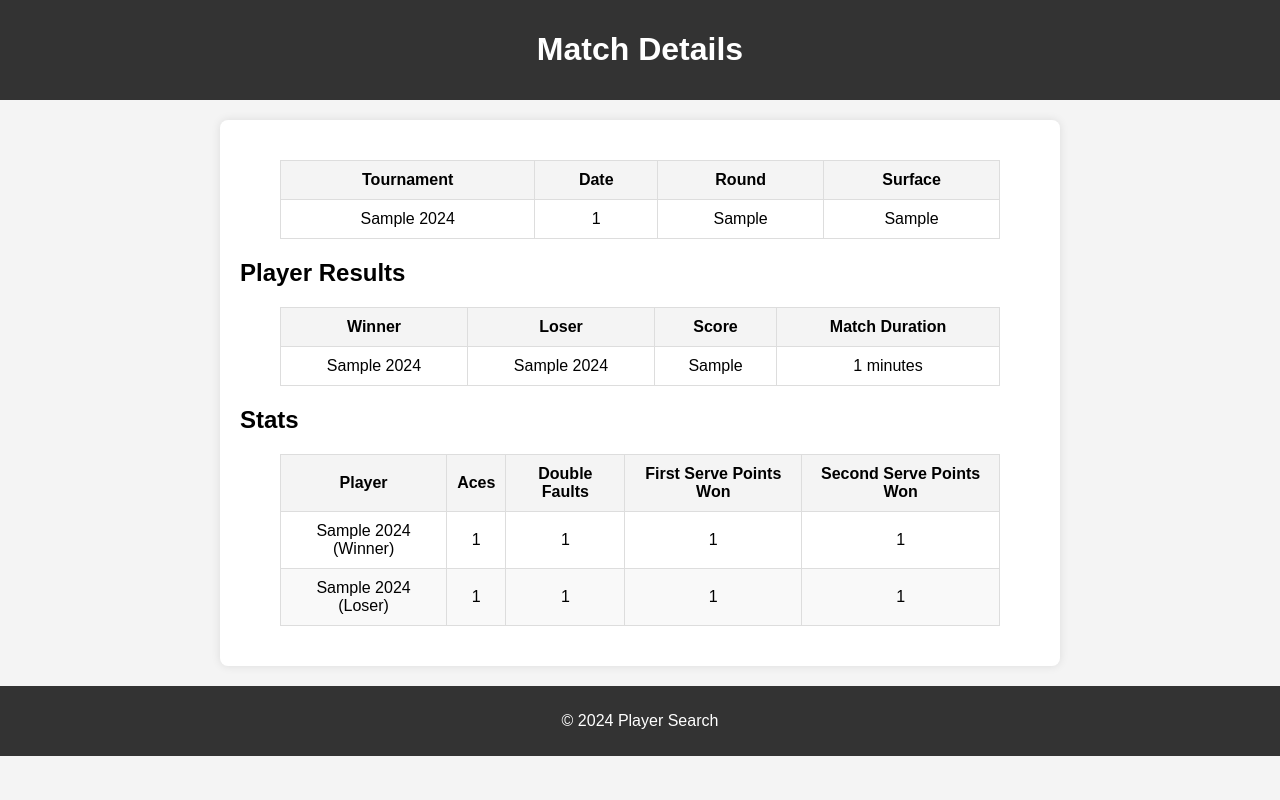
After one commit to ryanmuenker/django-tennis-website, a Django app: page /players/match/1/2024/ in a window 1280 px wide. The commit adds this page. Run offline with Django 5.2, Linux system fonts and the light colour scheme; tables that the repository leaves empty hold one stand-in row (values such as "Sample post").

Commit message:
added links to matches themselves

```diff
--- a/players/urls.py
+++ b/players/urls.py
@@ -4,4 +4,5 @@ from . import views
 urlpatterns = [
     path('query/', views.query_player, name='query_player'),
     path('player/<int:player_id>/', views.player_matches, name='player_matches'),  # New URL pattern
+    path('match/<int:match_id>/<str:year>/', views.match_details, name='match_details'),
 ]
--- a/players/views.py
+++ b/players/views.py
@@ -63,3 +63,14 @@ def player_matches(request, player_id):
         'matches_2024': matches_2024,
     }
     return render(request, 'players/player_matches.html', context)
+
+def match_details(request, match_id, year):
+    # Determine which year's match table to query
+    if year == "2023":
+        match = get_object_or_404(AtpMatches2023, id=match_id)
+    elif year == "2024":
+        match = get_object_or_404(AtpMatches2024, id=match_id)
+    else:
+        match = None
+
+    return render(request, "players/match_details.html", {"match": match})
--- a/static/css/general.css
+++ b/static/css/general.css
@@ -72,3 +72,53 @@ footer {
     background-color: #333;
     color: white;
 }
+
+.match-details-table {
+    width: 80%;
+    margin: 20px auto;
+    border-collapse: collapse;
+}
+
+.match-details-table th, .match-details-table td {
+    border: 1px solid #ddd;
+    padding: 8px;
+    text-align: left;
+}
+
+.match-details-table th {
+    background-color: #f4f4f4;
+    font-weight: bold;
+}
+
+.match-details-table tr:nth-child(even) {
+    background-color: #f9f9f9;
+}
+
+.match-details-table tr:hover {
+    background-color: #f1f1f1;
+}
+
+.match-details-table-horizontal {
+    width: 90%;
+    margin: 20px auto;
+    border-collapse: collapse;
+}
+
+.match-details-table-horizontal th, .match-details-table-horizontal td {
+    border: 1px solid #ddd;
+    padding: 10px;
+    text-align: center;
+}
+
+.match-details-table-horizontal th {
+    background-color: #f4f4f4;
+    font-weight: bold;
+}
+
+.match-details-table-horizontal tr:nth-child(even) {
+    background-color: #f9f9f9;
+}
+
+.match-details-table-horizontal tr:hover {
+    background-color: #f1f1f1;
+}
--- /dev/null
+++ b/templates/players/match_details.html
@@ -0,0 +1,87 @@
+<!DOCTYPE html>
+<html lang="en">
+<head>
+    {% load static %}
+    <meta charset="UTF-8">
+    <meta name="viewport" content="width=device-width, initial-scale=1.0">
+    <title>Match Details</title>
+    <link rel="stylesheet" href="{% static 'css/general.css' %}">
+</head>
+<body>
+    <header>
+        <h1>Match Details</h1>
+    </header>
+    <main>
+        <table border="1" class="match-details-table-horizontal">
+            <thead>
+                <tr>
+                    <th>Tournament</th>
+                    <th>Date</th>
+                    <th>Round</th>
+                    <th>Surface</th>
+                </tr>
+            </thead>
+            <tbody>
+                <tr>
+                    <td>{{ match.tourney_name }}</td>
+                    <td>{{ match.tourney_date }}</td>
+                    <td>{{ match.round }}</td>
+                    <td>{{ match.surface }}</td>
+                </tr>
+            </tbody>
+        </table>
+
+        <h2>Player Results</h2>
+        <table border="1" class="match-details-table-horizontal">
+            <thead>
+                <tr>
+                    <th>Winner</th>
+                    <th>Loser</th>
+                    <th>Score</th>
+                    <th>Match Duration</th>
+                </tr>
+            </thead>
+            <tbody>
+                <tr>
+                    <td>{{ match.winner_name }}</td>
+                    <td>{{ match.loser_name }}</td>
+                    <td>{{ match.score }}</td>
+                    <td>{{ match.minutes }} minutes</td>
+                </tr>
+            </tbody>
+        </table>
+
+        <h2>Stats</h2>
+        <table border="1" class="match-details-table-horizontal">
+            <thead>
+                <tr>
+                    <th>Player</th>
+                    <th>Aces</th>
+                    <th>Double Faults</th>
+                    <th>First Serve Points Won</th>
+                    <th>Second Serve Points Won</th>
+                </tr>
+            </thead>
+            <tbody>
+                <tr>
+                    <td>{{ match.winner_name }} (Winner)</td>
+                    <td>{{ match.w_ace }}</td>
+                    <td>{{ match.w_df }}</td>
+                    <td>{{ match.w_1stwon }}</td>
+                    <td>{{ match.w_2ndwon }}</td>
+                </tr>
+                <tr>
+                    <td>{{ match.loser_name }} (Loser)</td>
+                    <td>{{ match.l_ace }}</td>
+                    <td>{{ match.l_df }}</td>
+                    <td>{{ match.l_1stwon }}</td>
+                    <td>{{ match.l_2ndwon }}</td>
+                </tr>
+            </tbody>
+        </table>
+    </main>
+    <footer>
+        <p>&copy; 2024 Player Search</p>
+    </footer>
+</body>
+</html>
```
Also changed, not shown: templates/players/player_matches.html (+6 -2 lines), templates/players/query_player.html (line endings or trailing spaces).
